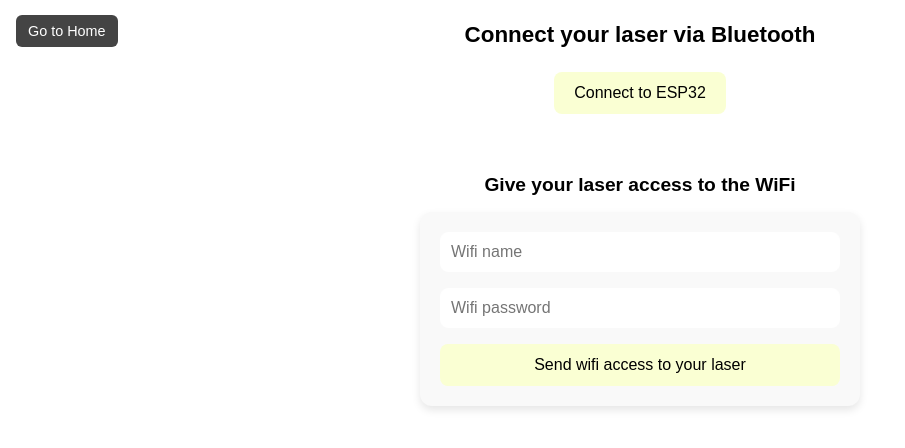
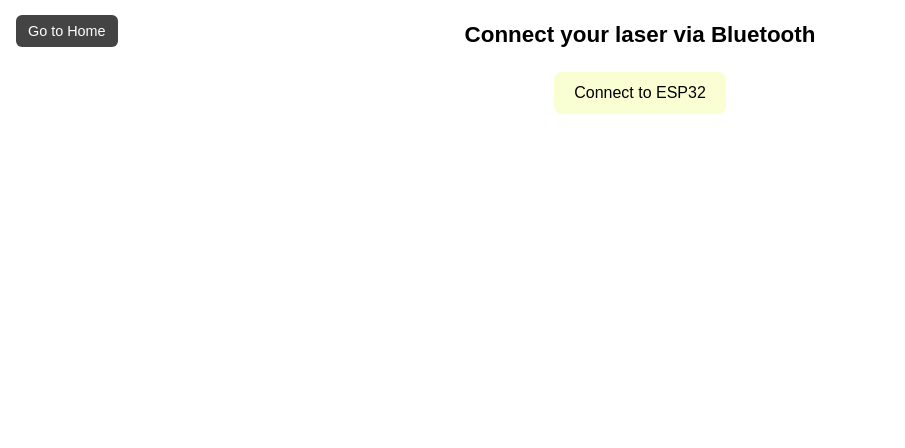
Before and after one commit to meizarkos/Laser_Quest_Front_Side, a React (Create React App) app: page /bluetooth in a window 1280 px wide. Shown: the top 448 px of the page, without its empty margins (0-905 px from the left). Built offline with nearby package versions, Linux system fonts and the light colour scheme.

Commit message:
Add of blue logic

```diff
--- a/src/bluetooth/Bluetooth.tsx
+++ b/src/bluetooth/Bluetooth.tsx
@@ -46,11 +46,14 @@
           Connect to ESP32
         </button>
 
-        <WifiForm
-          ssid=""
-          password=""
-          onLoggedIn={onLoggedIn}
-        />
+        {
+          characteristic &&
+          <WifiForm
+            ssid=""
+            password=""
+            onLoggedIn={onLoggedIn}
+          />
+        }
       </div>
     );
 }
```
